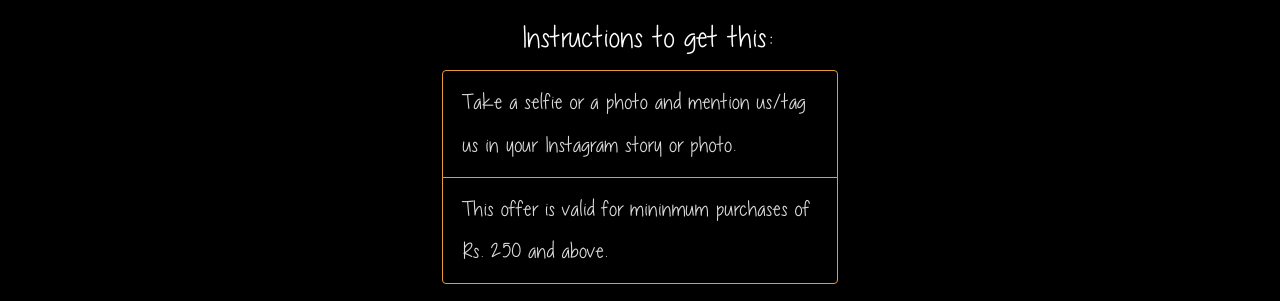
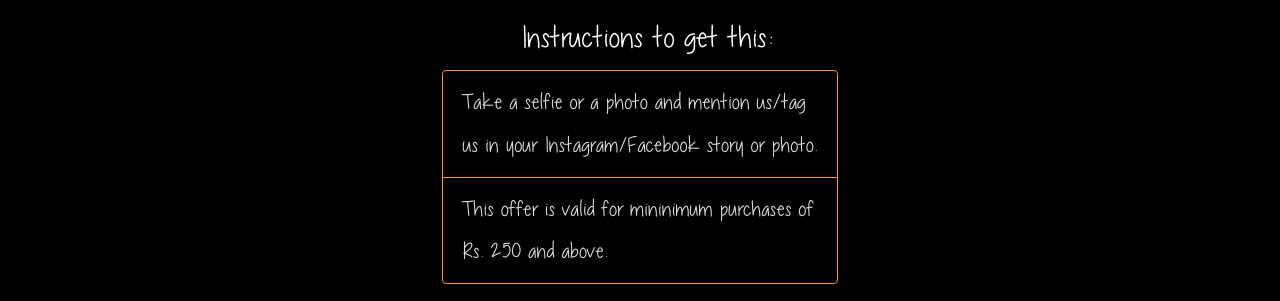
Before and after one commit to stonebinox/fabcafe-offer, a React (Create React App) app: page / in a window 1280 px wide. Shown: the part 640-941 px from the top of the page. Built offline with nearby package versions, Linux system fonts and the light colour scheme.

Commit message:
Modified instructions

```diff
--- a/src/components/Instructions/Instructions.js
+++ b/src/components/Instructions/Instructions.js
@@ -10,8 +10,8 @@ export class Instructions extends Component {
                     <div className="col-sm-4">
                         <h3 className="text-center">Instructions to get this:</h3>
                         <ul className="list-group">
-                            <li className="list-group-item">Take a selfie or a photo and mention us/tag us in your Instagram story or photo.</li>
-                            <li className="list-group-item">This offer is valid for mininmum purchases of Rs. 250 and above.</li>
+                            <li className="list-group-item">Take a selfie or a photo and mention us/tag us in your Instagram/Facebook story or photo.</li>
+                            <li className="list-group-item">This offer is valid for mininimum purchases of Rs. 250 and above.</li>
                         </ul>
                     </div>
                 </div>
```
